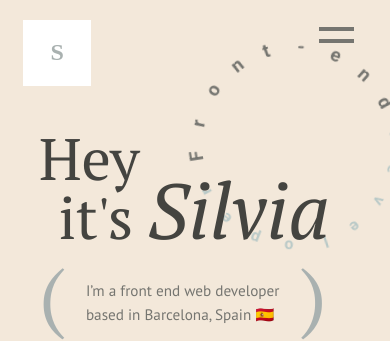
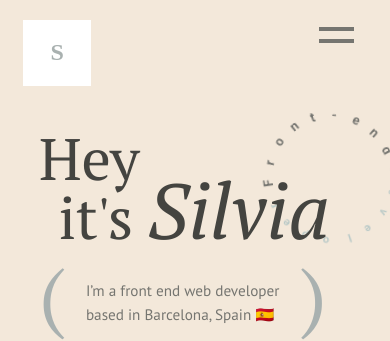
Before and after one commit to silsc/portfolio, a Jekyll site: the page built from index.markdown, in a window 390 px wide. Shown: the top 341 px of the page. Built offline with Jekyll 4.4.1, drawn with Linux system fonts in a browser that asks for light colours.

Commit message:
STYLE/ responsive banner

```diff
--- a/_sass/_banner.scss
+++ b/_sass/_banner.scss
@@ -122,4 +122,23 @@
       }
     }
   }
+  .banner-lineround {
+  position: absolute;
+  right: 16%;
+  top: 23vw;
+  font-size: 0.7em;
+  h3 {
+    span {
+      top: -60px;
+      transform-origin: 0 70px;
+    }
+  }
+  h4 {
+    span {
+      top: -60px;
+      transform-origin: 0 70px;
+    }
+  }
 }
+
+}
```
